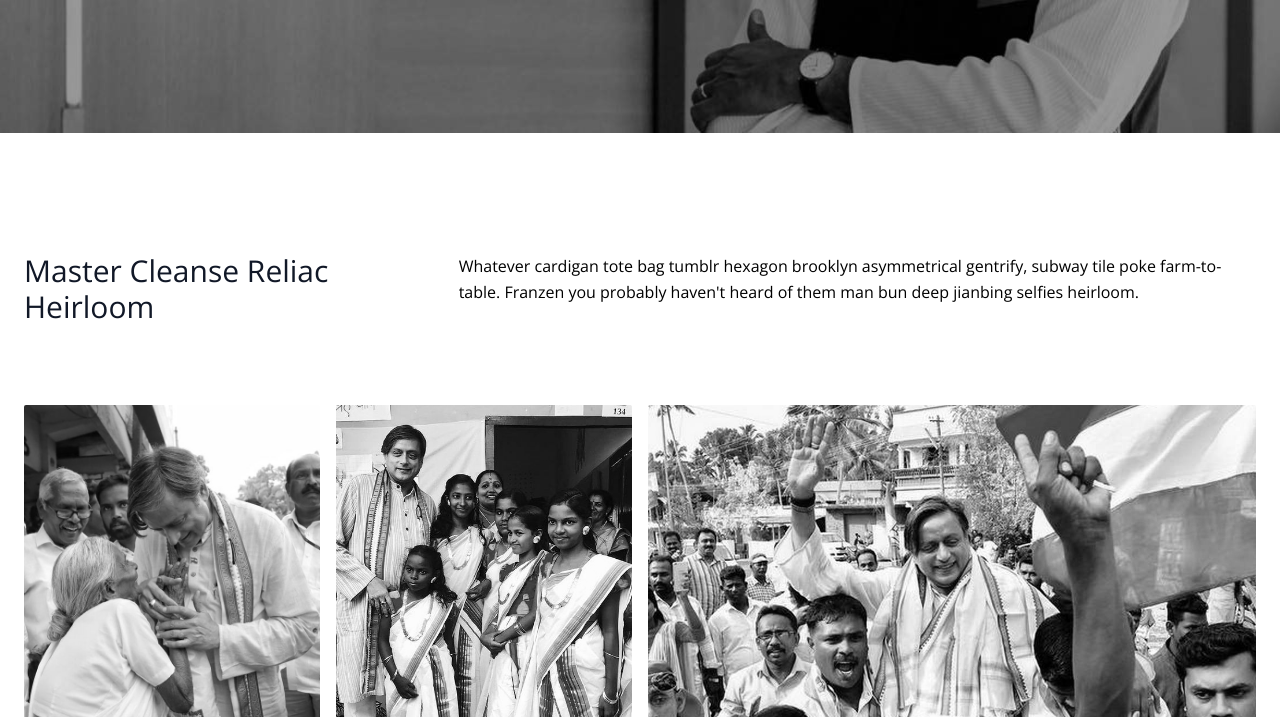
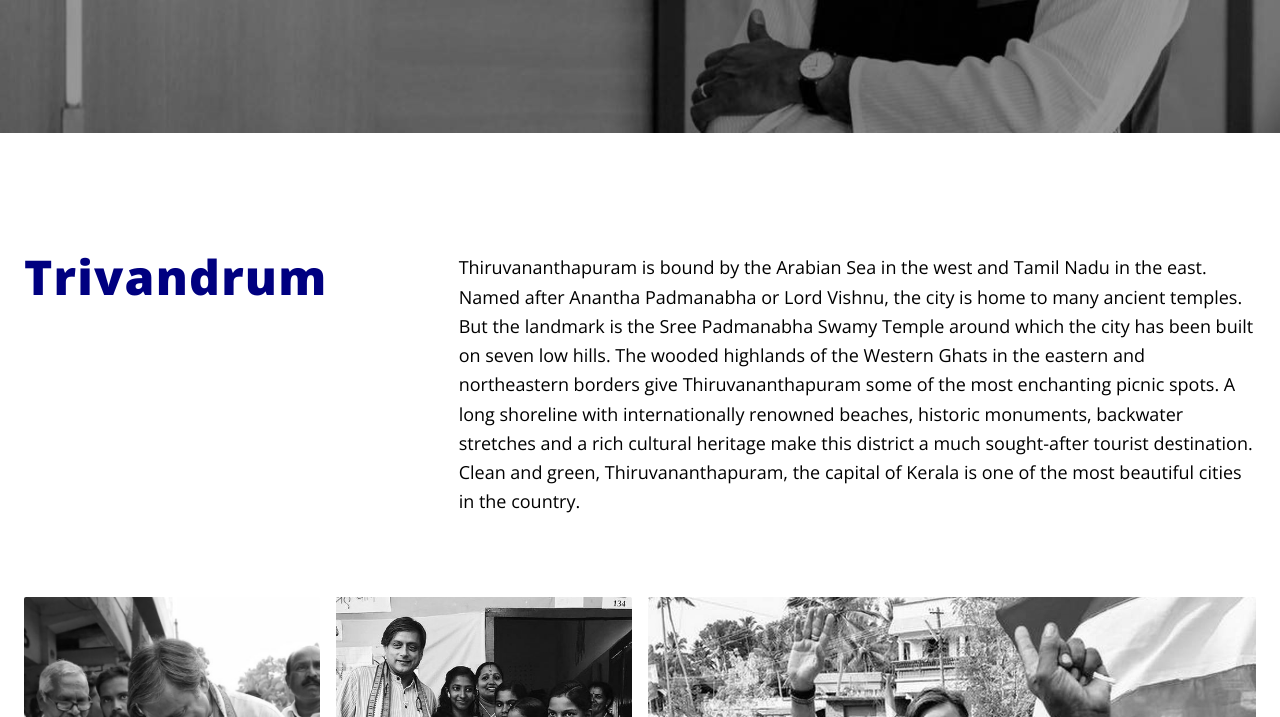
Before and after one commit to anandhanedom/gatsby-tailwind-template, a Gatsby site: page / in a window 1280 px wide. Shown: the part 581-1298 px from the top of the page. Built offline with nearby package versions, Linux system fonts and the light colour scheme; Gatsby itself is replaced by a stand-in of ours.

Commit message:
adasdads

```diff
--- a/src/components/Hero.js
+++ b/src/components/Hero.js
@@ -11,7 +11,7 @@ const Hero = () => {
         imgStyle={{ width: "100%" }}
       />
       <div class="absolute top-2/4">
-        <Container className="text-base sm:text-xl md:text-4xl lg:text-5xl text-white font-semibold tracking-wide">
+        <Container className="text-base sm:text-xl md:text-4xl lg:text-6xl text-white font-semibold tracking-wide">
           <span className="text-ind-saffron">India</span> matters to me,
           <br /> and I would like to matter to{" "}
           <span className="text-ind-green">India</span>
--- a/src/components/MiniGallery.js
+++ b/src/components/MiniGallery.js
@@ -8,13 +8,21 @@ const MiniGallery = () => {
     <Section>
       <Container className="flex flex-wrap">
         <div className="flex w-full mb-20 flex-wrap">
-          <h1 className="sm:text-3xl text-2xl font-medium title-font text-gray-900 lg:w-1/3 lg:mb-0 mb-4">
-            Master Cleanse Reliac Heirloom
+          <h1 className="sm:text-3xl md:text-5xl font-extrabold tracking-wide title-font text-primary-100 lg:w-1/3 lg:mb-0 mb-4">
+            Trivandrum
           </h1>
-          <p className="lg:pl-6 lg:w-2/3 mx-auto leading-relaxed text-base">
-            Whatever cardigan tote bag tumblr hexagon brooklyn asymmetrical
-            gentrify, subway tile poke farm-to-table. Franzen you probably
-            haven't heard of them man bun deep jianbing selfies heirloom.
+          <p className="text-lg lg:pl-6 lg:w-2/3 mx-auto leading-relaxed">
+            Thiruvananthapuram is bound by the Arabian Sea in the west and Tamil
+            Nadu in the east. Named after Anantha Padmanabha or Lord Vishnu, the
+            city is home to many ancient temples. But the landmark is the Sree
+            Padmanabha Swamy Temple around which the city has been built on
+            seven low hills. The wooded highlands of the Western Ghats in the
+            eastern and northeastern borders give Thiruvananthapuram some of the
+            most enchanting picnic spots. A long shoreline with internationally
+            renowned beaches, historic monuments, backwater stretches and a rich
+            cultural heritage make this district a much sought-after tourist
+            destination. Clean and green, Thiruvananthapuram, the capital of
+            Kerala is one of the most beautiful cities in the country.
           </p>
         </div>
         <div className="flex flex-wrap md:-m-2 -m-1">
```
